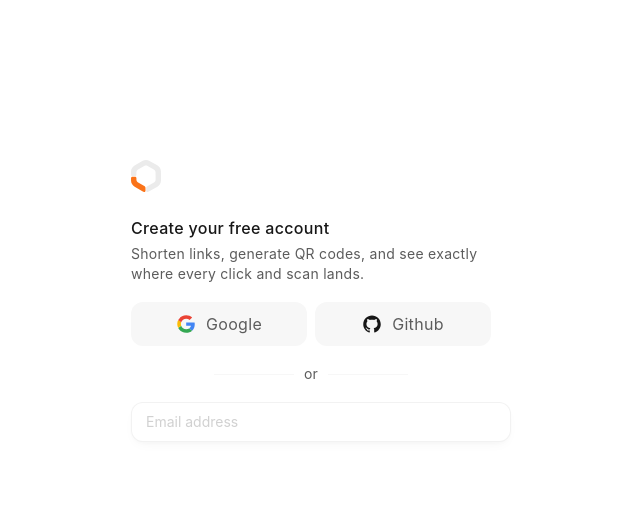
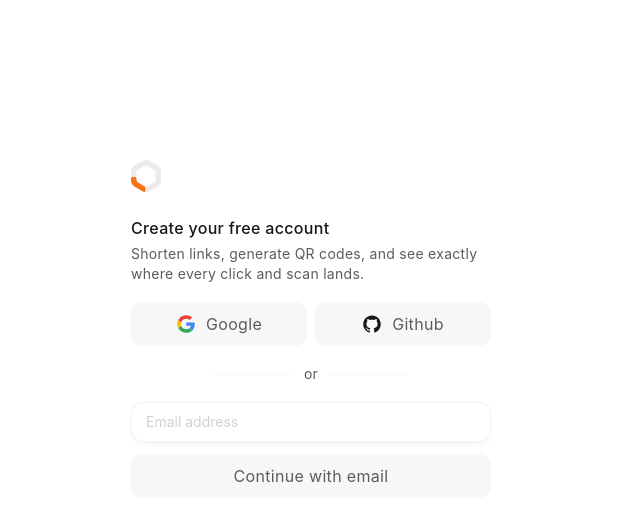
Before and after one commit to Tsavsar/luotain, a Next.js app: page /login in a window 1280 px wide. Shown: the top 522 px of the page, without its empty margins (329-969 px from the left). Built offline with nearby package versions, Linux system fonts and the light colour scheme.

Commit message:
input added

```diff
--- a/src/app/login/page.jsx
+++ b/src/app/login/page.jsx
@@ -120,9 +120,14 @@ export default function LoginPage() {
           ></div>
         </div>
 
-        {/*input field*/}
-        <div style={{/* wrapper styles */}}>
+        {/*input field & button*/}
+        <div style={{ display: 'flex', flexDirection: 'column', gap: '12px' }}>
           <Inputfield placeholder='Email address' />
+          <AuthButton
+            style={{ width: '100%' }}
+
+            label='Continue with email'
+          />
         </div>
       </div>
     </main>
--- a/src/components/input.jsx
+++ b/src/components/input.jsx
@@ -9,7 +9,7 @@ export default function Inputfield({ lefticon, righticon, placeholder }) {
   return (
     <div
       style={{
-        width: '380px',
+        width: '100%',
         height: '40px',
         boxShadow: 'var(--shadow-xs)',
         borderRadius: 'var(--radius-lg)',
```
